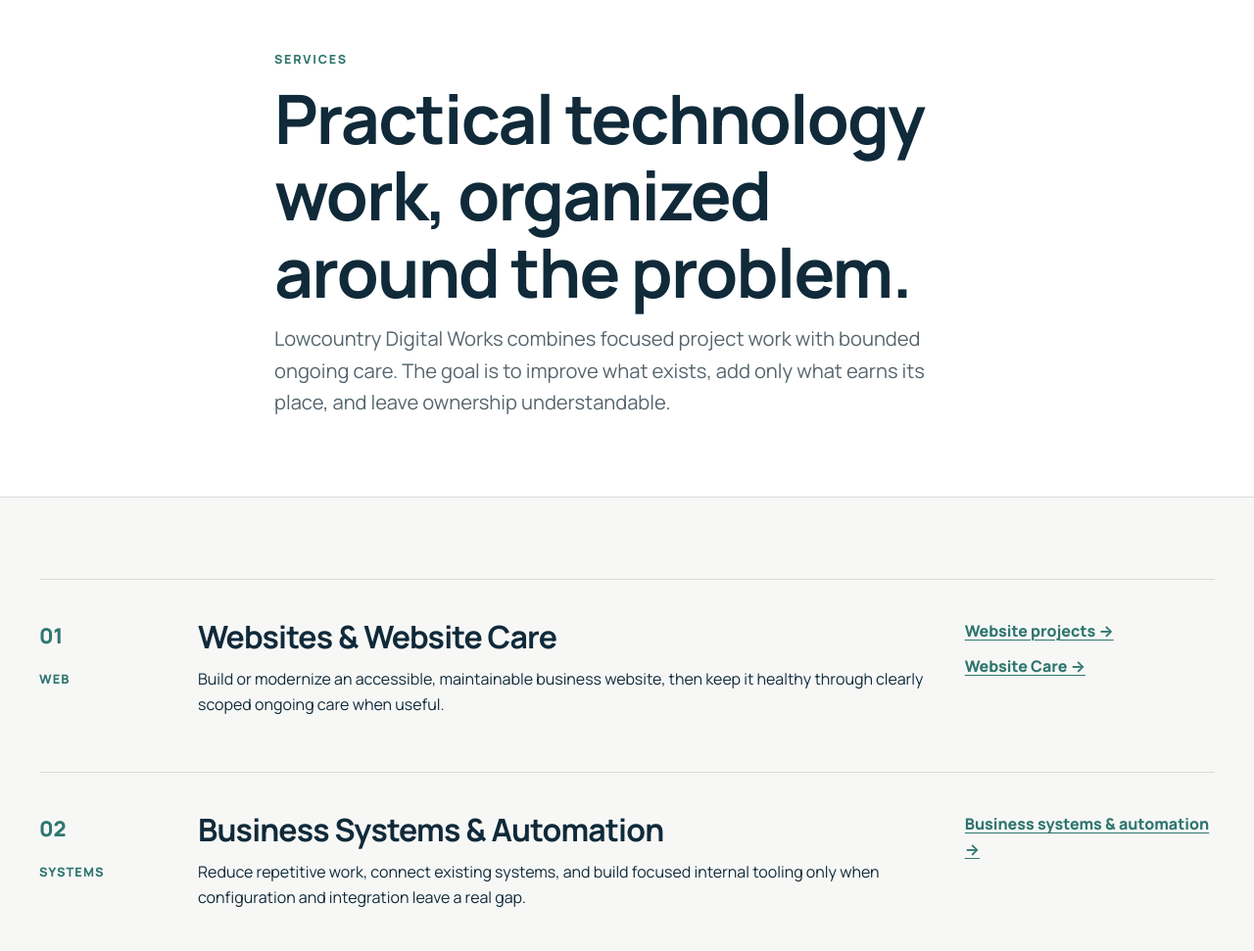
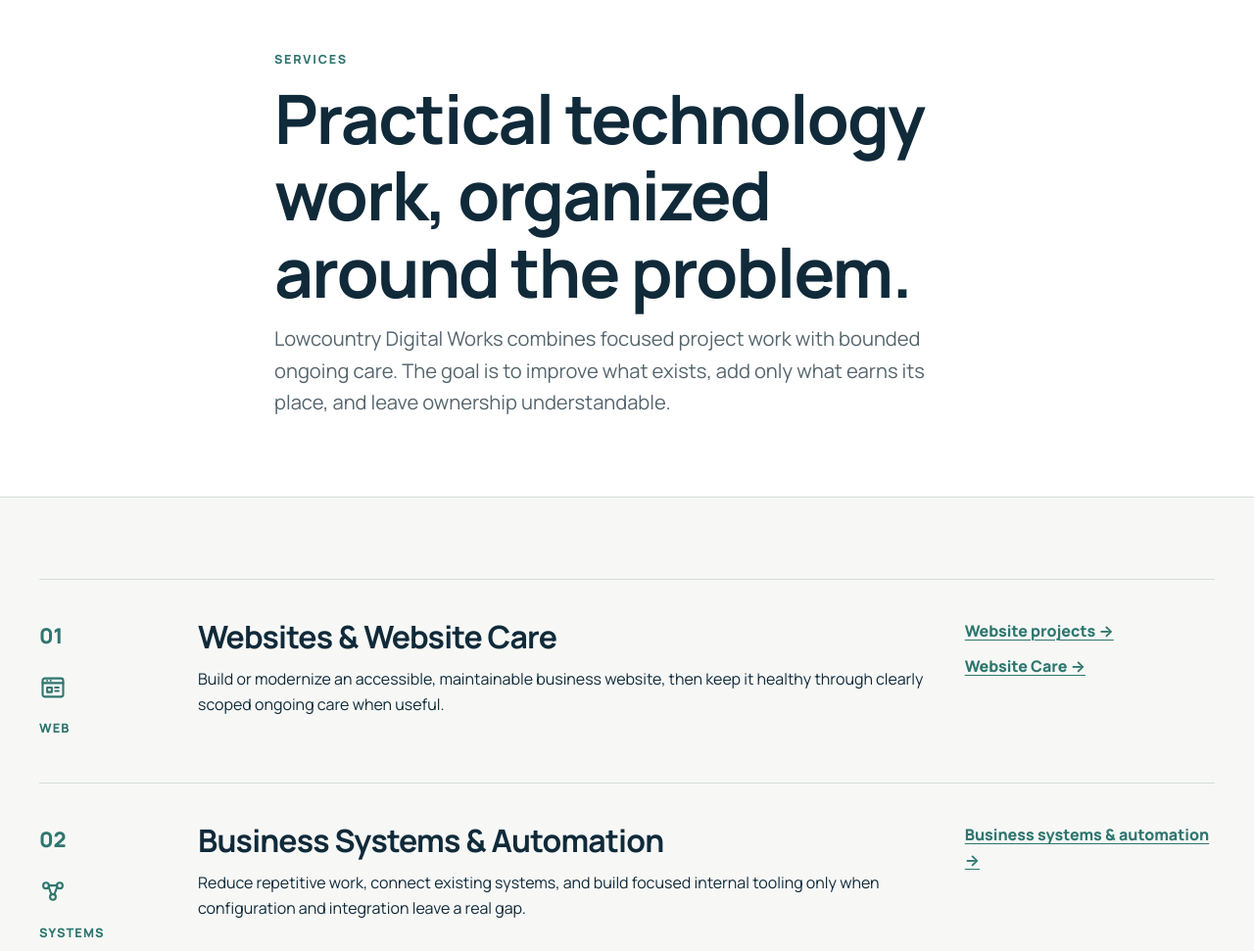
Before and after one commit to LowcountryDigitalWorks/lowcountrydigitalworks.com, an Astro site: page /services in a window 1280 px wide. Shown: the part 210-1181 px from the top of the page at 98% size. Built offline with nearby package versions, Linux system fonts and the light colour scheme; Astro itself is replaced by a stand-in of ours.

Commit message:
WEB-UX-002: add service-family icons without replacing labels

```diff
--- a/src/pages/services.astro
+++ b/src/pages/services.astro
@@ -1,5 +1,6 @@
 ---
 import BaseLayout from '../layouts/BaseLayout.astro';
+import Icon from '../components/Icon.astro';
 import services from '../data/services.json';
 ---
 <BaseLayout title="Services" description="Website projects and care, business systems and automation, digital ownership and platform administration, and technology consulting from Lowcountry Digital Works.">
@@ -17,6 +18,7 @@ import services from '../data/services.json';
         <article class="service-family">
           <div class="service-family__index">
             <span>{family.number}</span>
+            <span class="service-family__icon"><Icon name={family.icon} size={28} /></span>
             <p class="card__kicker">{family.kicker}</p>
           </div>
           <div class="service-family__body">
```
